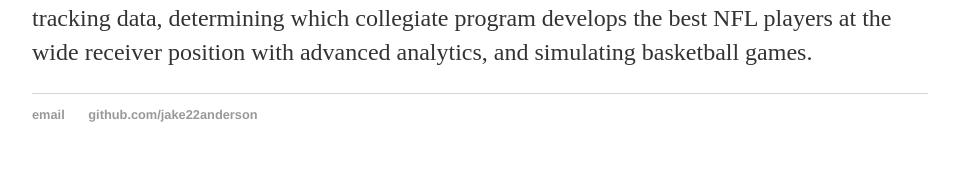
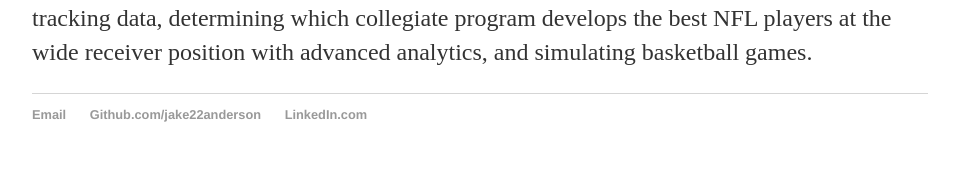
Before and after one commit to mtnartker/mtnartker.github.io, a Jekyll site: the page built from index.html, in a window 1280 px wide. Shown: the part 1651-1830 px from the top of the page, without its empty margins (160-1118 px from the left). Built offline with Jekyll 4.4.1, drawn with Linux system fonts in a browser that asks for light colours.

Commit message:
Update default.html

```diff
--- a/_layouts/default.html
+++ b/_layouts/default.html
@@ -20,8 +20,9 @@
 			</div><!-- /.container -->
 			<footer>
 	    		<ul>
-	        		<li><a href="mailto:jakeanderson2325@yahoo.com">email</a></li>
-	        		<li><a href="https://github.com/jake22anderson">github.com/jake22anderson</a></li>
+	        		<li><a href="mailto:jakeanderson2325@yahoo.com">Email</a></li>
+	        		<li><a href="https://github.com/jake22anderson">Github.com/jake22anderson</a></li>
+				<li><a href="https://www.linkedin.com/in/jacob-a-4a77bb12b/">LinkedIn.com</a></li>
 				</ul>
 			</footer>
 		</body>
```
